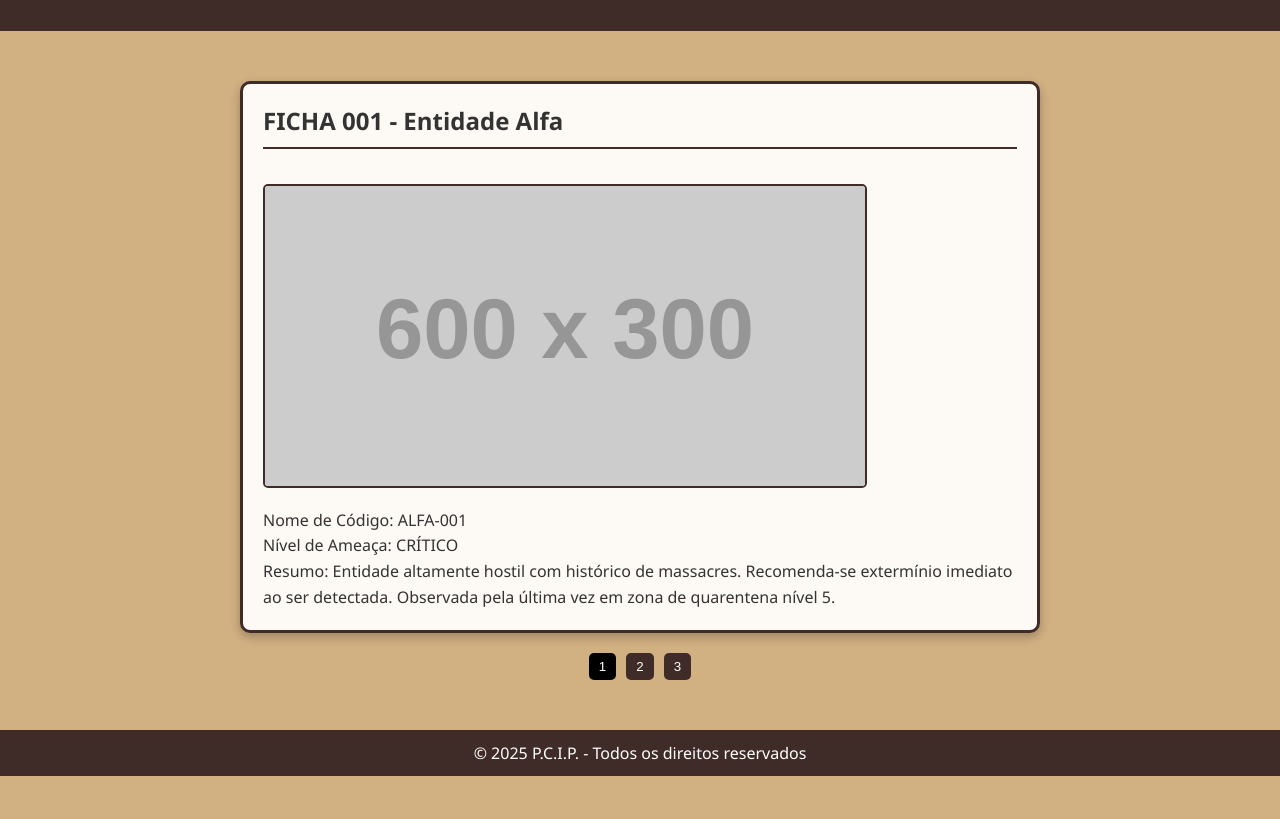
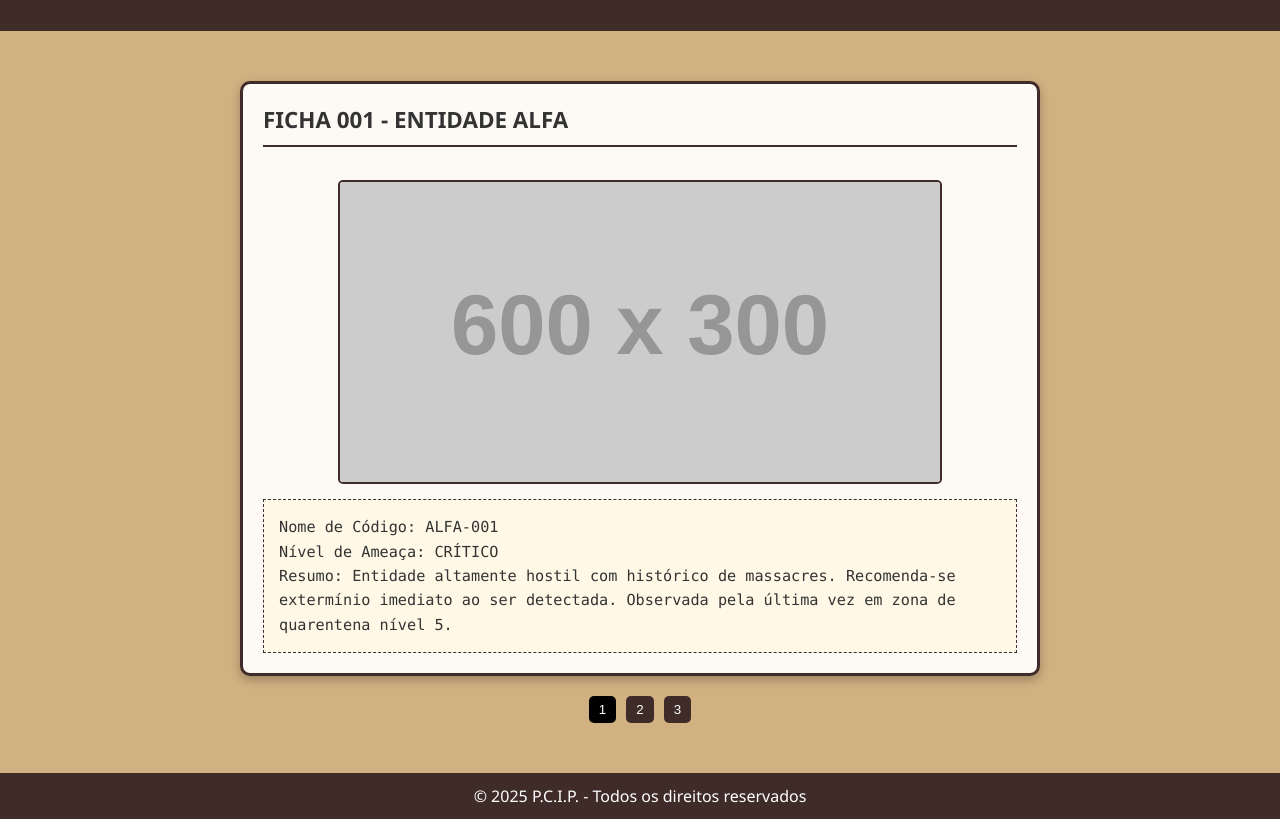
Before and after one commit to Unkn0w70/teste2, a plain HTML site: page index.html in a window 1280 px wide. Shown: the part 79-898 px from the top of the page. Before the commit the page ends 855 px from the top, so only its background shows below. Drawn offline with Linux system fonts and the light colour scheme; placeholder pictures from the web are drawn by us.

Commit message:
Update index.html

```diff
--- a/index.html
+++ b/index.html
@@ -31,28 +31,37 @@
       border-radius: 10px;
       box-shadow: 0 4px 10px rgba(0,0,0,0.25);
       padding: 20px;
+      display: flex;
+      flex-direction: column;
+      gap: 15px;
     }
 
     .ficha h2 {
       margin-top: 0;
       border-bottom: 2px solid #3f2c28;
       padding-bottom: 10px;
+      font-size: 1.4em;
+      text-transform: uppercase;
     }
 
     .ficha img {
       max-width: 100%;
       border: 2px solid #3f2c28;
       border-radius: 5px;
-      margin: 15px 0;
+      margin: 0 auto;
       cursor: pointer;
     }
 
-   .descricao {
-  line-height: 1.6;
-  white-space: pre-wrap;
-  word-wrap: break-word;
-}
-
+    .descricao {
+      background-color: #fff8e6;
+      border: 1px dashed #3f2c28;
+      padding: 15px;
+      line-height: 1.6;
+      white-space: pre-wrap;
+      word-wrap: break-word;
+      font-family: Consolas, monospace;
+      font-size: 0.95em;
+    }
 
     .overlay {
       display: none;
@@ -102,7 +111,7 @@
 
   <main>
     <div class="ficha" id="pagina-atual">
-      <!-- Conteúdo dinâmico da ficha -->
+      <!-- Conteúdo da ficha será carregado aqui -->
     </div>
 
     <div class="pagination" id="paginacao"></div>
```
